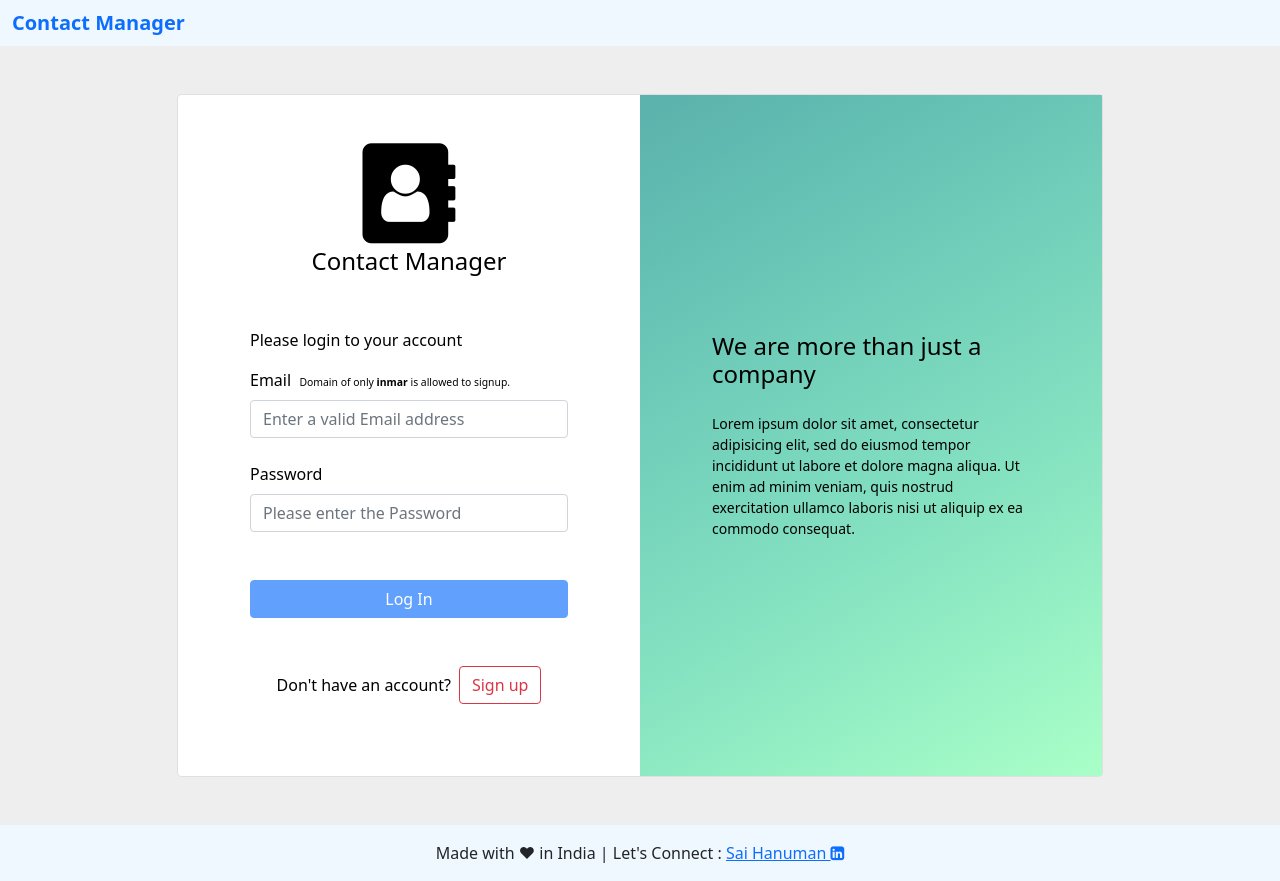
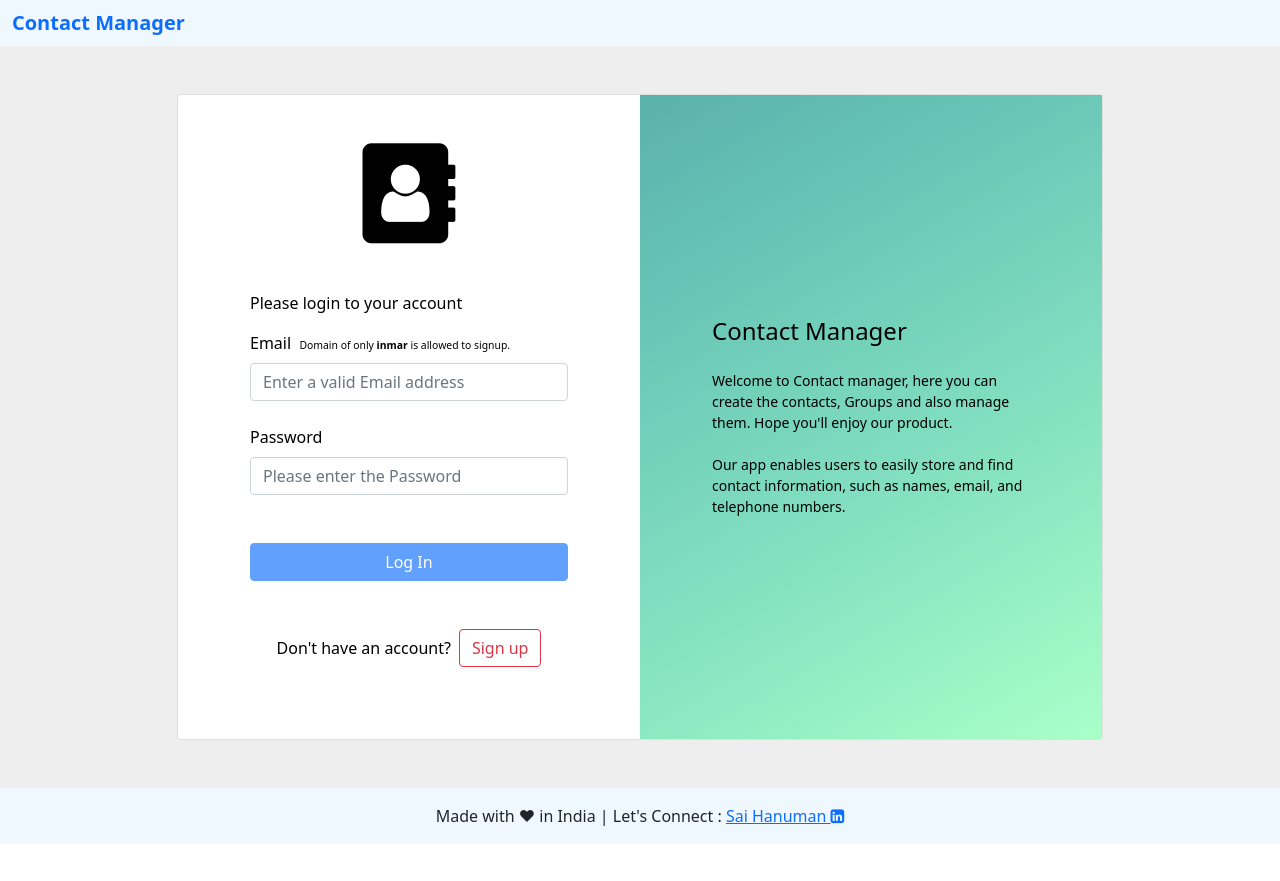
Before and after one commit to Hanu73/contact-manager, an Angular app: page /login in a window 1280 px wide. After the commit the page ends 844 px from the top, so only its background shows below. Built offline with nearby package versions, Linux system fonts and the light colour scheme.

Commit message:
Login, signup page content changed

```diff
--- a/src/app/components/login/login.component.html
+++ b/src/app/components/login/login.component.html
@@ -8,10 +8,9 @@
               <div class="card-body p-md-5 mx-md-4">
                 <div class="text-center">
                   <i class="fa fa-address-book fs-100"></i>
-                  <h4 class="mt-1 mb-5 pb-1">Contact Manager</h4>
                 </div>
 
-                <form [formGroup]="loginForm">
+                <form class="mt-5" [formGroup]="loginForm">
                   <p>Please login to your account</p>
 
                   <div class="form-outline mb-4">
@@ -79,12 +78,14 @@
 
             <div class="col-lg-6 d-flex align-items-center gradient-custom">
               <div class="px-3 py-4 p-md-5 mx-md-4">
-                <h4 class="mb-4">We are more than just a company</h4>
+                <h4 class="mb-4">Contact Manager</h4>
                 <p class="small mb-0">
-                  Lorem ipsum dolor sit amet, consectetur adipisicing elit, sed
-                  do eiusmod tempor incididunt ut labore et dolore magna aliqua.
-                  Ut enim ad minim veniam, quis nostrud exercitation ullamco
-                  laboris nisi ut aliquip ex ea commodo consequat.
+                  Welcome to Contact manager, here you can create the contacts,
+                  Groups and also manage them. Hope you'll enjoy our product.
+                  <br/>
+                  <br/>
+                  Our app enables users to easily store and find contact
+                  information, such as names, email, and telephone numbers.
                 </p>
               </div>
             </div>
--- a/src/app/components/signup/signup.component.html
+++ b/src/app/components/signup/signup.component.html
@@ -8,10 +8,9 @@
               <div class="card-body p-md-5 mx-md-4">
                 <div class="text-center">
                   <i class="fa fa-address-book fs-100"></i>
-                  <h4 class="mt-1 mb-5 pb-1">Contact Manager</h4>
                 </div>
 
-                <form class="mb-5" [formGroup]="signUpForm">
+                <form class="mb-5 mt-5" [formGroup]="signUpForm">
                   <p>Please Signup by providing below details</p>
 
                   <div class="form-outline mb-2">
@@ -128,12 +127,14 @@
 
             <div class="col-lg-6 d-flex align-items-center gradient-custom">
               <div class="px-3 py-4 p-md-5 mx-md-4">
-                <h4 class="mb-4">We are more than just a company</h4>
-                <p class="p mb-0">
-                  Lorem ipsum dolor sit amet, consectetur adipisicing elit, sed
-                  do eiusmod tempor incididunt ut labore et dolore magna aliqua.
-                  Ut enim ad minim veniam, quis nostrud exercitation ullamco
-                  laboris nisi ut aliquip ex ea commodo consequat.
+                <h4 class="mb-4">Contact Manager</h4>
+                <p class="small mb-0">
+                  Welcome to Contact manager, here you can create the contacts,
+                  Groups and also manage them. Hope you'll enjoy our product.
+                  <br/>
+                  <br/>
+                  Our app enables users to easily store and find contact
+                  information, such as names, email, and telephone numbers.
                 </p>
               </div>
             </div>
```
